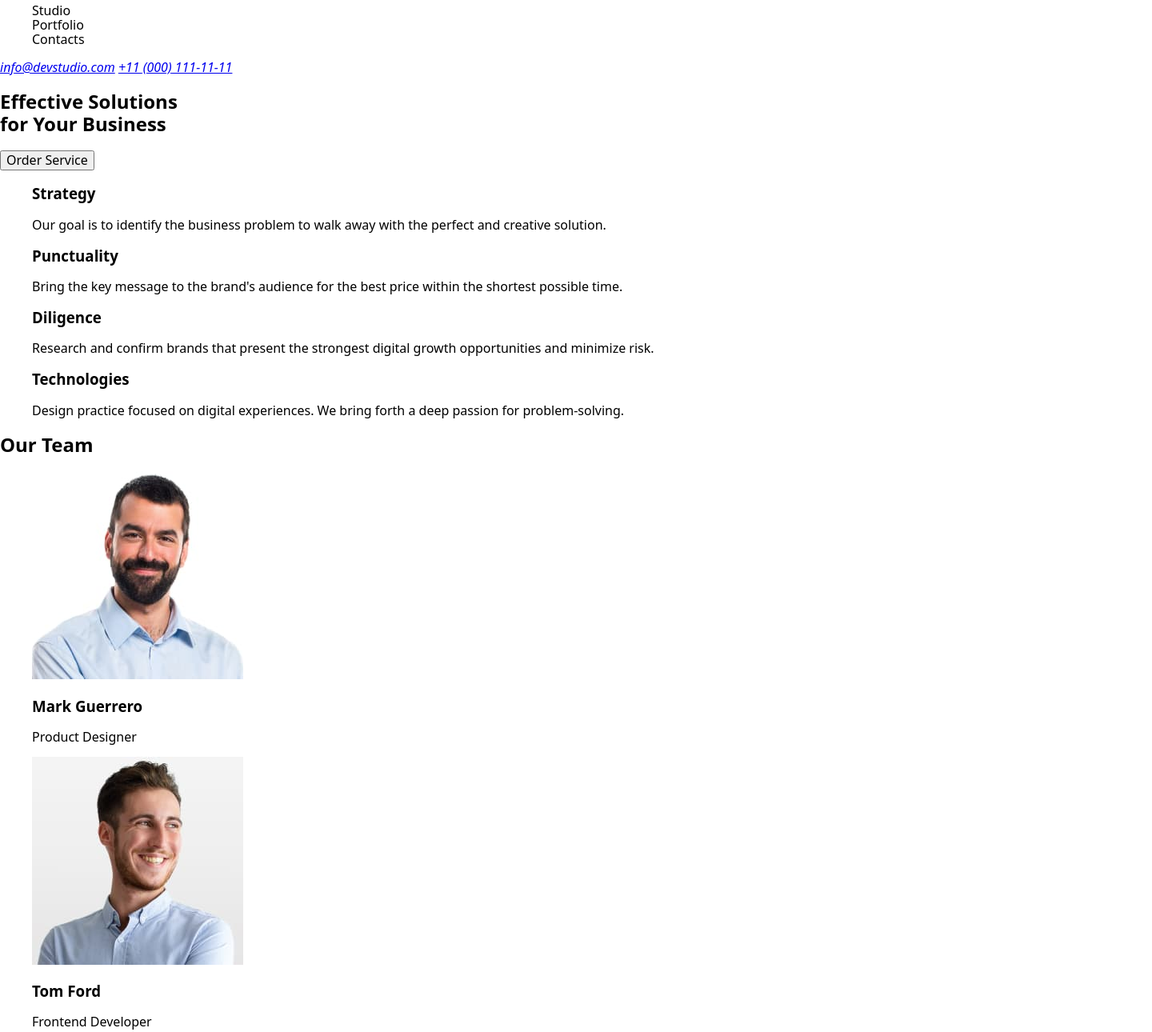
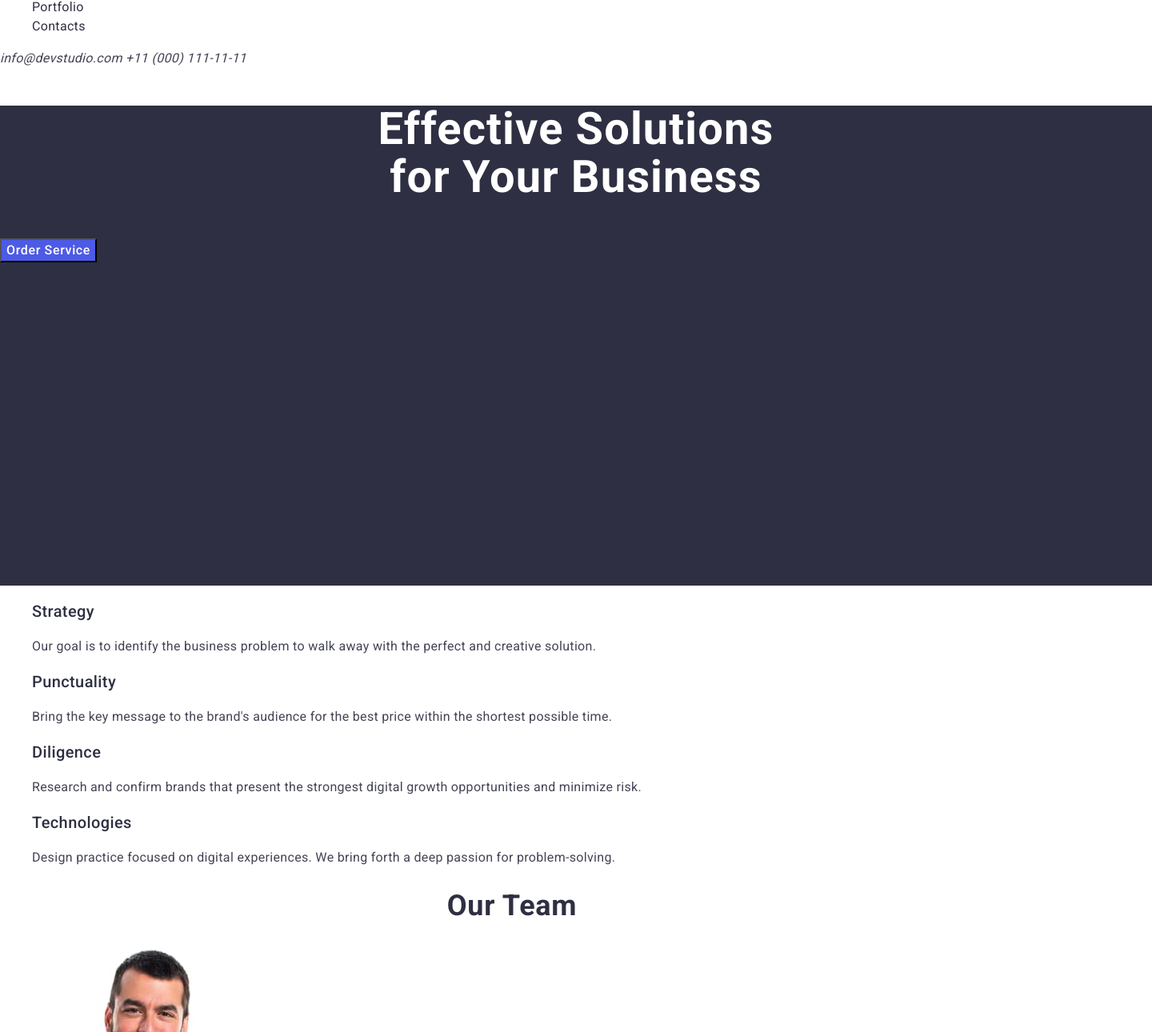
Before and after one commit to frasdor/goit-markup-hw-02, a plain HTML site: page index.html in a window 1280 px wide. Shown: the part 76-1366 px from the top of the page at 80% size, 1440 px wide, since content can reach past the window. Drawn offline with nearby package versions, Linux system fonts and the light colour scheme.

Commit message:
added css and classes

```diff
--- a/index.html
+++ b/index.html
@@ -4,18 +4,24 @@
     <meta charset="UTF-8">
     <meta name="viewport" content="width=device-width, initial-scale=1.0">
     <title>Our Website</title>
+    <link rel="preconnect" href="https://fonts.googleapis.com">
+    <link rel="preconnect" href="https://fonts.gstatic.com" crossorigin>
+    <link href="https://fonts.googleapis.com/css2?family=Raleway:wght@800&family=Roboto:wght@400;500;700;900&display=swap" rel="stylesheet">
     <link rel="stylesheet" href="https://cdn.jsdelivr.net/npm/modern-normalize@2.0.0/modern-normalize.min.css">
     <link rel="stylesheet" href="./style.css">
 </head>
 <body>
-    <header>
-        <h1><a href="./index.html">WEBSTUDIO</a></h1>
+    <header class="top-line">
+        <h1>
+            <a class="logo" href="./index.html">web<span class="studio">studio</span></a>
+        </h1>
 
-        <nav>
-            <ul style="list-style-type: none;">
+        <nav >
+
+            <ul class="menu-nav" style="list-style-type: none;">
                 <li>Studio</li>
                 <li>Portfolio</li>
-                <li>Contacts</li>
+                <li class="menu-item-contacts">Contacts</li>
             </ul>
             <address>
                 <a href="mailto:info@devstudio.com">info@devstudio.com</a>
@@ -25,15 +31,15 @@
 
     </header>
     <main>
-        <section>
-            <h2>Effective Solutions
+        <section class="hero-image">
+            <h2 class="hero-image-text">Effective Solutions
                 <br>
                 for Your Business
             </h2>
             <button type="button">Order Service</button>
 
         </section>
-        <section>
+        <section class="feature">
             <ul style="list-style-type: none;">
                 <li>
                     <h3>Strategy</h3>
@@ -54,82 +60,82 @@
                 </li>
             </ul>
         </section>
-        <section>
+        <section class="team-card">
             <h2>Our Team</h2>
             <ul style="list-style-type: none;">
                 <li>
                     <article>
                         <img src="./images/Mark-Guerrero.jpg" alt="man in a blue shirt with short stubble" width="264">
-                        <h3>Mark Guerrero</h3>
-                        <p>Product Designer</p>
+                        <h3 class="team-member-name">Mark Guerrero</h3>
+                        <p class="team-member-role">Product Designer</p>
                     </article>
                 </li>
                 <li>
                     <article>
                         <img src="./images/Tom-Ford.jpg" alt="man with a wide smile in a white shirt" width="264">
-                        <h3>Tom Ford</h3>
-                        <p>Frontend Developer</p>
+                        <h3 class="team-member-name">Tom Ford</h3>
+                        <p class="team-member-role">Frontend Developer</p>
                     </article>
                 </li>
                 <li>
                     <article>
                         <img src="./images/Camila-Garcia.jpg" alt="woman in a pink sweater with long brown hair" width="264">
-                        <h3>Camila Garcia</h3>
-                        <p>Marketing</p>
+                        <h3 class="team-member-name">Camila Garcia</h3>
+                        <p class="team-member-role">Marketing</p>
                     </article>
                 </li>
                 <li>
                     <article>
                         <img src="./images/Daniel-Wilson.jpg" alt="smiling man with slight stubble in a gray shirt" width="264">
-                        <h3>Daniel Wilson</h3>
-                        <p>UI Designer</p>
+                        <h3 class="team-member-name">Daniel Wilson</h3>
+                        <p class="team-member-role">UI Designer</p>
                     </article>
                 </li>
             </ul>
         </section>
-        <section>
+        <section class="Portfolio">
             <h2>Our Portfolio</h2>
                 <ul style="list-style-type: none;">
                     <li>
                         <article>
-                            <img src="./images/Banking App (1).jpg" alt="purple and white application windows" width="360">
+                            <img src="./images/Banking-App(1).jpg" alt="purple and white application windows" width="360">
                             <h3>Banking App</h3>
                             <p>App</p>
                         </article>
                     </li>
                     <li>
                         <article>
-                            <img src="./images/Cashless Payment (1).jpg" alt="purple and white application windows" width="360">
+                            <img src="./images/Cashless-Payment(1).jpg" alt="contactless payment by phone" width="360">
                             <h3>Cashless Payment</h3>
                             <p>Marketing</p>
                         </article>
                     </li>
                     <li>
                         <article>
-                            <img src="./images/Meditation App (1).jpg" alt="purple and white application windows" width="360">
-                            <h3>Meditation App</h3>
-                            <p>App</p>
+                            <img src="./images/Meditation-App(1).jpg" alt="an open laptop and a phone" width="360">
+                            <h3 >Meditation App</h3>
+                            <p >App</p>
                         </article>
                     </li>
                 </ul>
                 <ul style="list-style-type: none;">
                     <li>
                         <article>
-                            <img src="./images/Taxi Service (1).jpg" alt="purple and white application windows" width="360">
+                            <img src="./images/Taxi-Service(1).jpg" alt="a car steering wheel with a phone attached to the window" width="360">
                             <h3>Taxi Service</h3>
                             <p>Marketing</p>
                         </article>
                     </li>
                     <li>
                         <article>
-                            <img src="./images/Screen Illustrations (1).jpg" alt="purple and white application windows" width="360">
+                            <img src="./images/Screen-Illustrations(1).jpg" alt="phone and four different screen backgrounds" width="360">
                             <h3>Screen Illustrations</h3>
                             <p>Design</p>
                         </article>
                     </li>
                     <li>
                         <article>
-                            <img src="./images/Online Courses (1).jpg" alt="purple and white application windows" width="360">
+                            <img src="./images/Online-Courses(1).jpg" alt="smiling girl in an orange sweater and glasses" width="360">
                             <h3>Online Courses</h3>
                             <p>Marketing</p>
                         </article>
@@ -142,9 +148,8 @@
 
     </main>
     <footer>
-        <a href="./index.html">WEBSTUDIO</a>
-        <p>Increase the flow of customers and <br> sales for your business with digital <br> marketing & growth solutions.</p>
-
+            <a href="./index.html">webstudio</a>
+            <p>Increase the flow of customers and <br> sales for your business with digital <br> marketing & growth solutions.</p>
     </footer>
 
 </body>
--- a/style.css
+++ b/style.css
@@ -0,0 +1,150 @@
+*{
+    --iris:#4D5AE5;
+    --ocean:#404BBF;
+    --navy-blue:#2E2F42;
+    --green:#31D0AA;
+    --slate:#434455;
+    --light-slate:#8E8F99;
+    --cornflower:#E7E9FC;
+    --cloud:#F4F4FD;
+    --navy-blue-modal:#2E2F42;
+    --grey:#2E2F42;
+    --white:#FFFFFF;
+    --dairy:#FCFCFC;
+}
+body{
+    font-family: 'Roboto', 'Arial', 'Helvetica', sans-serif;
+    color: var(--navy-blue);
+}
+.menu-nav{
+    font-size: 16px;
+    line-height: 150%;
+    letter-spacing: 0.02em;
+}
+
+.menu-item-contacts {
+    /* color: var(--navy-blue); */
+    cursor: pointer;
+}
+
+.menu-item-contacts:hover {
+    color:var(--ocean);
+    cursor: pointer;
+}
+
+.menu-item-contacts:focus {
+    color:var(--ocean);
+    cursor: pointer;
+}
+address {
+    font-size: 16px;
+    line-height: 150%;
+    letter-spacing: 0.02em;
+    color: var(--slate);
+}
+
+button {
+    background-color:var(--iris);
+    cursor: pointer;
+}
+
+button:hover {
+    background-color:var(--ocean);
+    cursor: pointer;
+}
+h1{
+    font-family: "Raleway", sans-serif;
+    font-weight: 700;
+    font-size: 18px;
+    line-height: 117%;
+    letter-spacing: 0.03em;
+    text-transform: uppercase;
+}
+a {
+    color: var(--slate);
+    text-decoration: none;
+}
+
+a:hover {
+    color:var(--ocean);
+}
+
+.hero-image{
+    background-color: var(--navy-blue);
+    width: 1440px;
+    height: 600px;
+}
+.hero-image-text{
+    font-weight: 700;
+    font-size: 56px;
+    line-height: 107%;
+    letter-spacing: 0.02em;
+    text-align: center;
+    color: var(--white);
+}
+
+button {
+    font-weight: 500;
+    font-size: 16px;
+    line-height: 150%;
+    letter-spacing: 0.04em;
+    color: var(--white);
+}
+
+h3 {
+    font-weight: 500;
+    font-size: 20px;
+    line-height: 120%;
+    letter-spacing: 0.02em;
+}
+p {
+    font-size: 16px;
+    line-height: 150%;
+    letter-spacing: 0.02em;
+    color: var(--slate);
+}
+
+h2 {
+    font-weight: 700;
+    font-size: 36px;
+    line-height: 111%;
+    letter-spacing: 0.02em;
+    text-align: center;
+    color: var(--navy-blue);
+}
+
+.team-member-name{
+    font-weight: 500;
+    font-size: 20px;
+    line-height: 120%;
+    letter-spacing: 0.02em;
+    text-align: center;
+    color: var(--navy-blue);
+}
+
+.team-member-role{
+    font-size: 16px;
+    line-height: 150%;
+    letter-spacing: 0.02em;
+    text-align: center;
+    color: var(--slate);
+}
+
+footer{
+    background-color: var(--navy-blue);
+}
+footer a {
+    font-family: "Raleway", sans-serif;
+    font-size: 18px;
+    line-height: 117%;
+    letter-spacing: 0.03em;
+    text-transform: uppercase;
+    color: var(--cloud);
+}
+
+footer p {
+    font-size: 16px;
+    line-height: 150%;
+    letter-spacing: 0.02em;
+    color: var(--cloud);
+}
```
Also changed, not shown: images/Banking-App(1).jpg (renamed from images/Banking App (1).jpg), images/Cashless-Payment(1).jpg (renamed from images/Cashless Payment (1).jpg), images/Meditation-App(1).jpg (renamed from images/Meditation App (1).jpg), images/Online-Courses(1).jpg (renamed from images/Online Courses (1).jpg), images/Screen-Illustrations(1).jpg (renamed from images/Screen Illustrations (1).jpg), images/Taxi-Service(1).jpg (renamed from images/Taxi Service (1).jpg).
